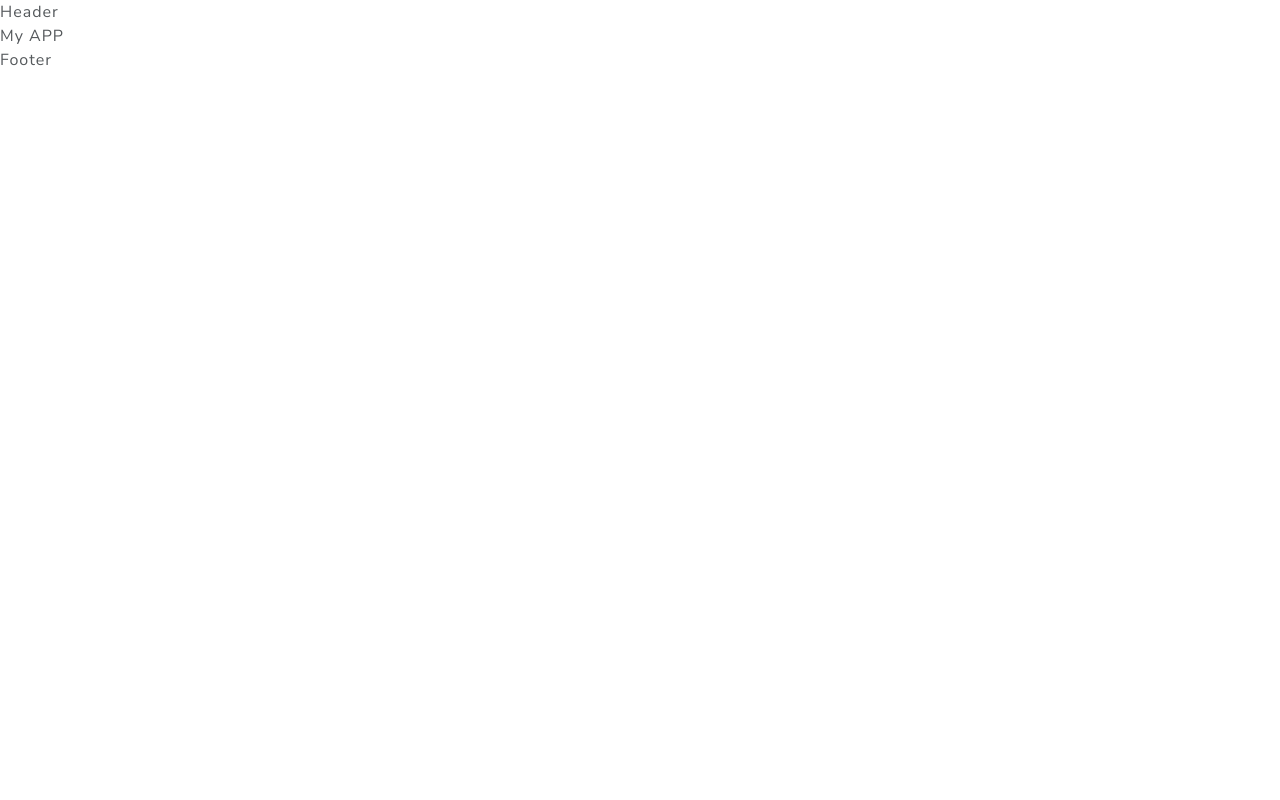
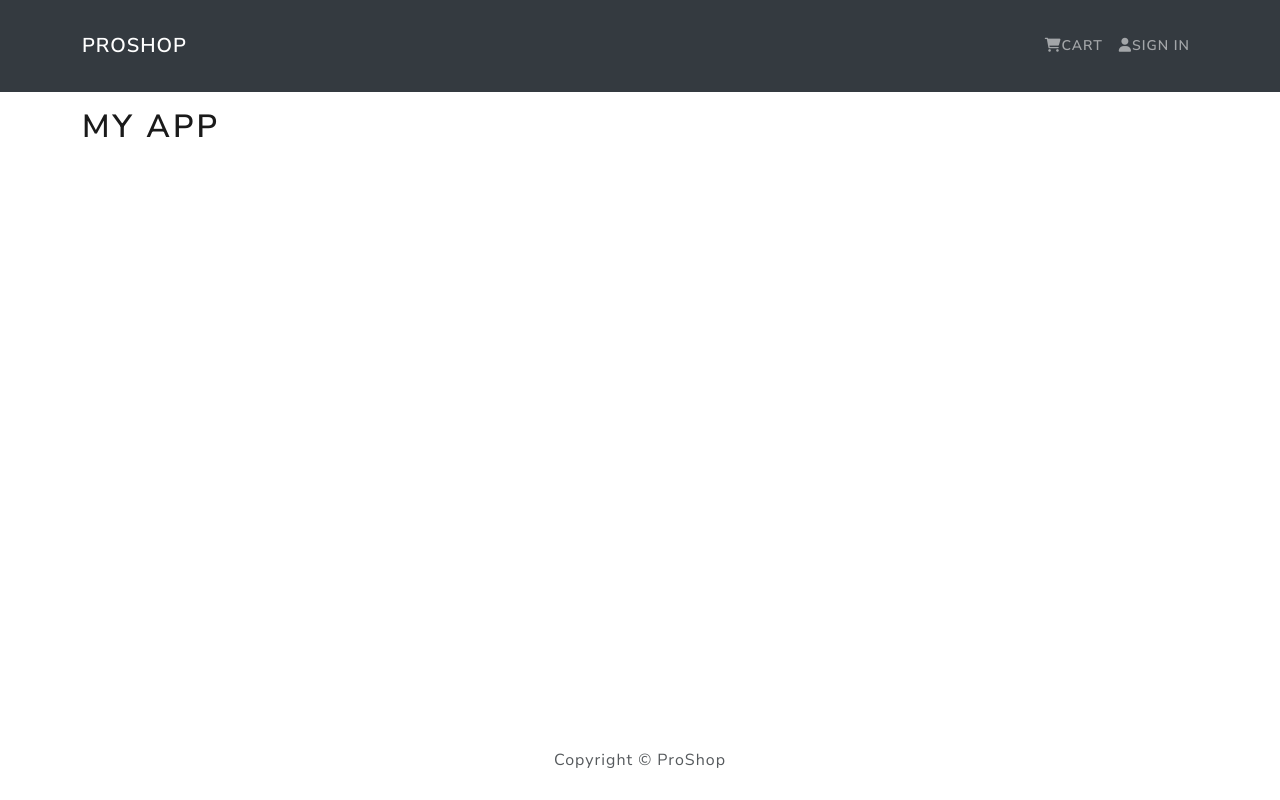
Before and after one commit to manali2909/Proshop, a React (Create React App) app in the folder frontend/: page / in a window 1280 px wide. Built offline with nearby package versions, Linux system fonts and the light colour scheme.

Commit message:
Adding header and font awesome

```diff
--- a/frontend/package.json
+++ b/frontend/package.json
@@ -7,6 +7,7 @@
     "@testing-library/react": "^12.1.4",
     "@testing-library/user-event": "^13.5.0",
     "react": "^17.0.2",
+    "react-bootstrap": "^2.2.2",
     "react-dom": "^17.0.2",
     "react-scripts": "5.0.0",
     "web-vitals": "^2.1.4"
--- a/frontend/public/index.html
+++ b/frontend/public/index.html
@@ -12,7 +12,13 @@
     <link rel="apple-touch-icon" href="%PUBLIC_URL%/logo192.png" />
 
     <link rel="manifest" href="%PUBLIC_URL%/manifest.json" />
-
+    <link
+      rel="stylesheet"
+      href="https://cdnjs.cloudflare.com/ajax/libs/font-awesome/6.1.1/css/all.min.css"
+      integrity="sha512-KfkfwYDsLkIlwQp6LFnl8zNdLGxu9YAA1QvwINks4PhcElQSvqcyVLLD9aMhXd13uQjoXtEKNosOWaZqXgel0g=="
+      crossorigin="anonymous"
+      referrerpolicy="no-referrer"
+    />
     <title>React App</title>
   </head>
   <body>
--- a/frontend/src/App.js
+++ b/frontend/src/App.js
@@ -1,12 +1,17 @@
 import Footer from "./components/Footer";
 import Header from "./components/Header";
-
+import {Container} from 'react-bootstrap';
 
 function App() {
   return (
     <div className="App">
       <Header/>
-      My APP
+      <main className="py-3">
+        <Container>
+          <h1>My APP</h1>
+        </Container>
+      </main>
+
       <Footer/>
     </div>
   );
--- a/frontend/src/components/Footer.jsx
+++ b/frontend/src/components/Footer.jsx
@@ -1,7 +1,16 @@
 import React from "react";
+import { Container, Row, Col } from "react-bootstrap";
 
 const Footer = () => {
-  return <div>Footer</div>;
+  return (
+    <footer>
+      <Container>
+        <Row>
+          <Col className='text-center py-3'>Copyright &copy; ProShop</Col>
+        </Row>
+      </Container>
+    </footer>
+  );
 };
 
 export default Footer;
--- a/frontend/src/components/Header.jsx
+++ b/frontend/src/components/Header.jsx
@@ -1,7 +1,28 @@
 import React from "react";
-
+import { Container, Navbar, Nav } from "react-bootstrap";
 const Header = () => {
-  return <div>Header</div>;
+  return (
+    <header>
+      <Navbar collapseOnSelect expand='lg' bg='dark' variant='dark'>
+        <Container>
+          <Navbar.Brand href='/'>ProShop</Navbar.Brand>
+          <Navbar.Toggle aria-controls='responsive-navbar-nav' />
+          <Navbar.Collapse id='responsive-navbar-nav'>
+            <Nav className='ms-auto'>
+              <Nav.Link href='/cart'>
+                <i className='fas fa-shopping-cart'></i>
+                Cart
+              </Nav.Link>
+              <Nav.Link href='/login'>
+                <i className='fas fa-user'></i>
+                Sign In
+              </Nav.Link>
+            </Nav>
+          </Navbar.Collapse>
+        </Container>
+      </Navbar>
+    </header>
+  );
 };
 
 export default Header;
--- a/frontend/src/index.css
+++ b/frontend/src/index.css
@@ -0,0 +1,3 @@
+main {
+  min-height: 80vh;
+}
```
Also changed, not shown: 1 other file (tests, documents, lock files or other folders).
